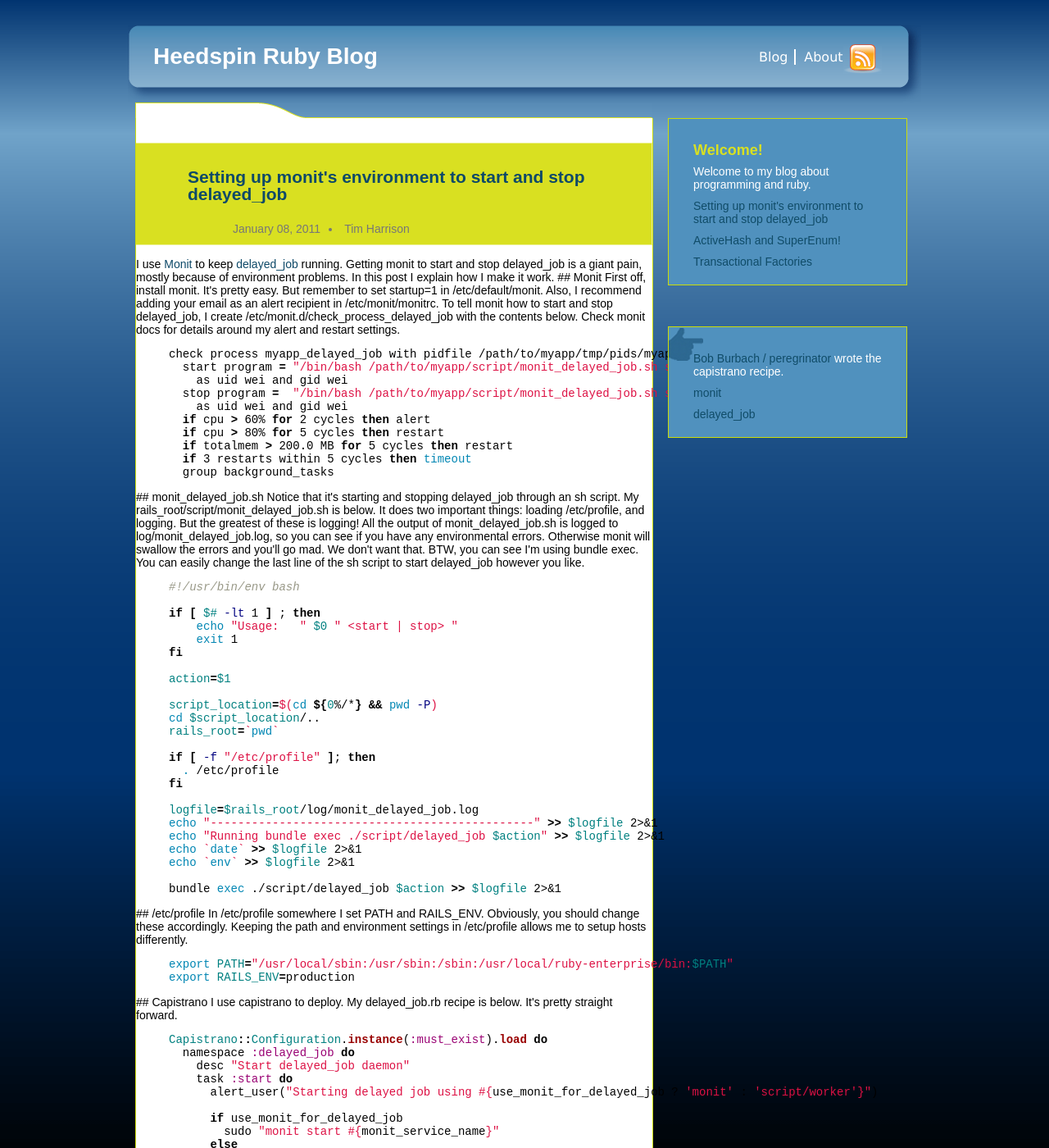
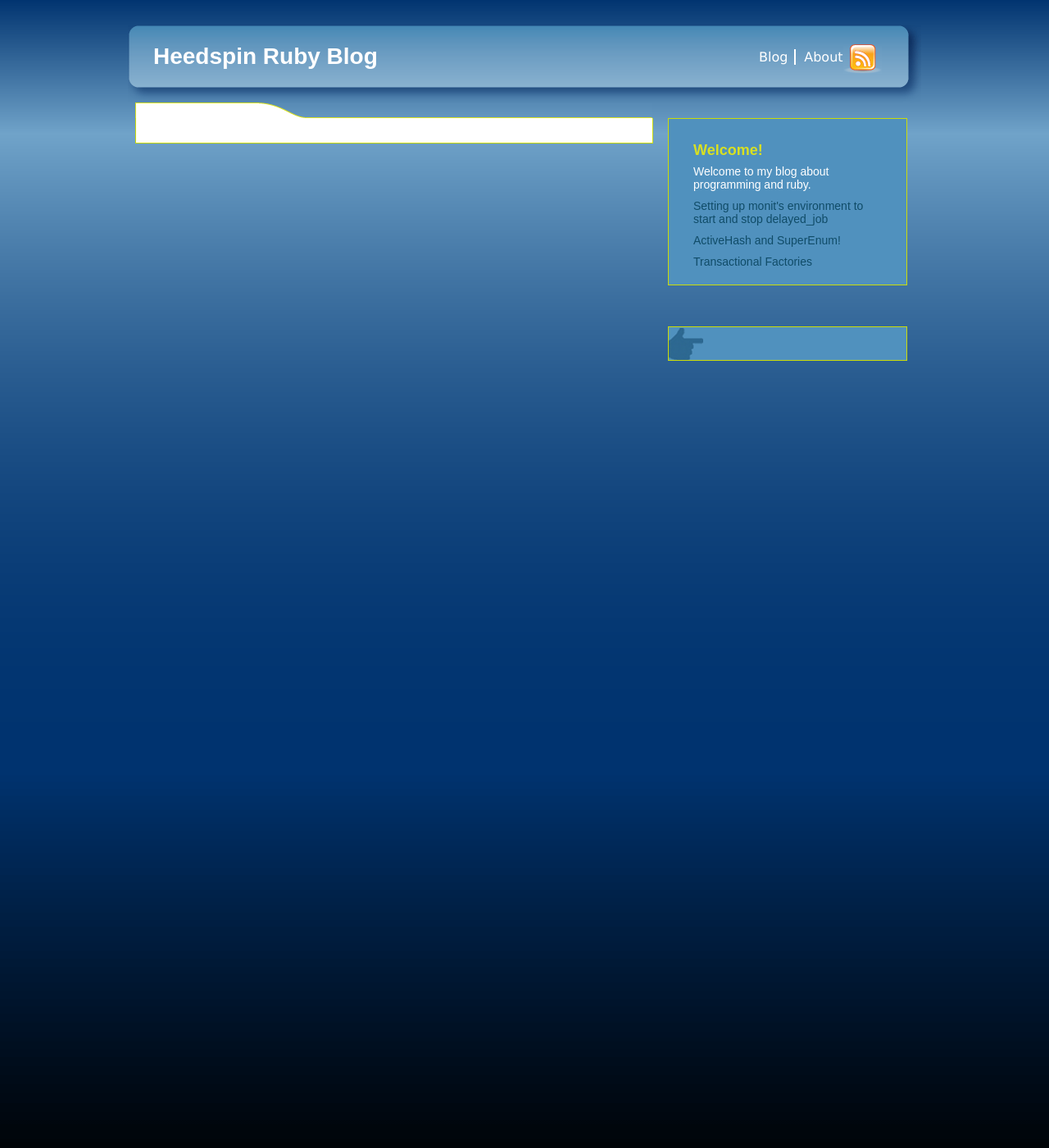
Before and after one commit to heedspin/heedspin.github.com, a Jekyll site: the page built from index.html, in a window 1280 px wide and 1400 px high. Shown: the whole window at 82% size. Built offline with Jekyll 4.4.1, drawn with Linux system fonts in a browser that asks for light colours; some of the changed text lies outside the part shown.

```diff
--- a/_layouts/default.html
+++ b/_layouts/default.html
@@ -70,13 +70,15 @@
 				{% endfor %}
       </div>
 
-      {% if page.links %}
       <div class="mod links">
-        {% for link in page.links %}
+				{% for post in site.posts %}
+				{% if post.homepage == true %}
+        {% for link in post.links %}
         <p>{{ link }}</p>
         {% endfor %}
+				{% endif %}
+				{% endfor %}
       </div>
-      {% endif %}
 
       {% comment %}
       <div class="mod">
--- a/_posts/2011-01-08-setting-up-monit-environment-for-delayed-job.mdown
+++ b/_posts/2011-01-08-setting-up-monit-environment-for-delayed-job.mdown
@@ -4,7 +4,7 @@
 description: Getting monit to start and stop delayed_job is a giant pain, mostly because of environment problems.  In this post I explain how I make it work.
 author: Tim Harrison
 published: true
-homepage: true
+homepage: false
 sidebar: true
 feed: true
 links:
```
Also changed, not shown: _posts/2011-01-15-delayed-job-logging.mdown (deleted, +0 -52 lines).
